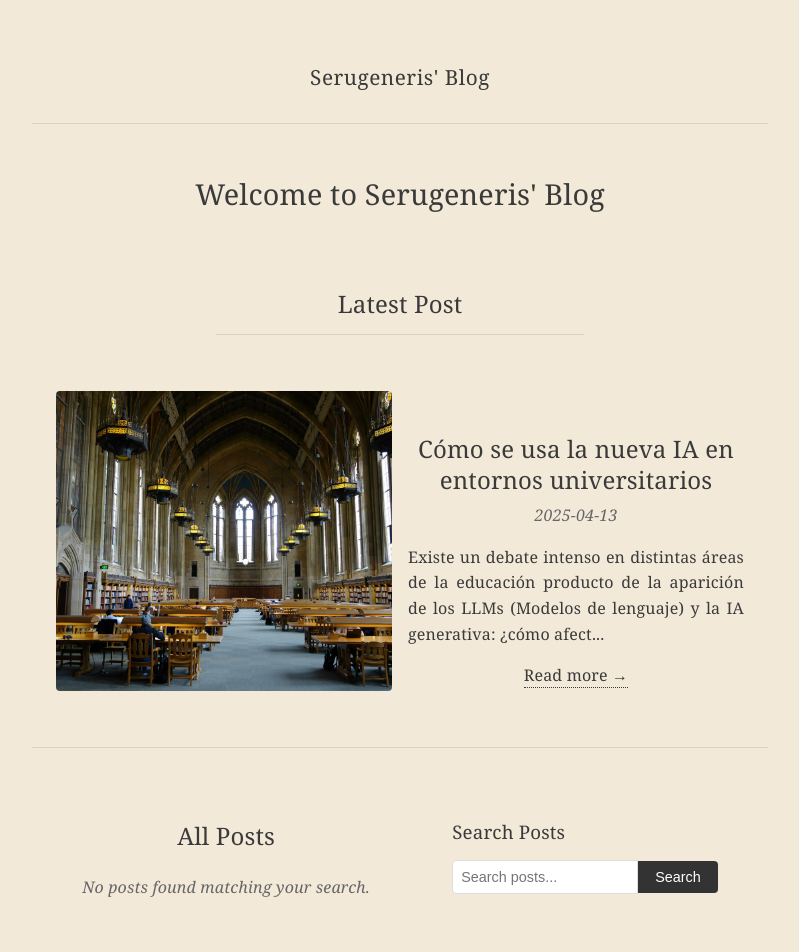
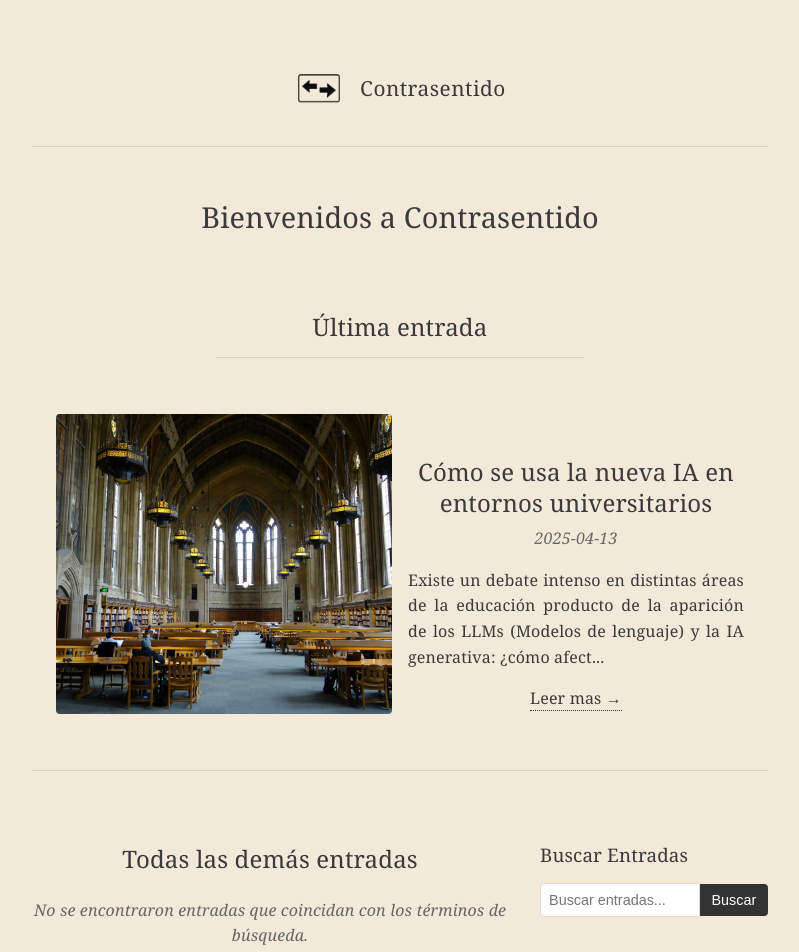
Before and after one commit to serugeneris/serugeneris.github.io, a Next.js app: page / in a window 1280 px wide. Shown: the top 952 px of the page, without its empty margins (240-1039 px from the left). Built offline with nearby package versions, Linux system fonts and the light colour scheme.

Commit message:
update texts

```diff
--- a/public/index.html
+++ b/public/index.html
@@ -3,7 +3,7 @@
   <head>
     <meta charset="utf-8">
     <meta name="viewport" content="width=device-width, initial-scale=1">
-    <title>Serugeneris' Blog</title>
+    <title>Contrasentido</title>
     <script type="text/javascript">
       // Single Page Apps for GitHub Pages
       // Handles routing based on the 404.html redirect pattern
--- a/src/components/layout.js
+++ b/src/components/layout.js
@@ -1,6 +1,7 @@
 // components/layout.js
 import Link from 'next/link';
 import Head from 'next/head';
+import Image from 'next/image';
 
 export default function Layout({ children, home }) {
   return (
@@ -10,13 +11,22 @@ export default function Layout({ children, home }) {
       </Head>
 
       <header className="kindle-header">
-        {home ? (
-          <h2 className="site-title">Serugeneris&apos; Blog</h2>
-        ) : (
-          <h2 className="site-title">
-            <Link href="/">Serugeneris&apos; Blog</Link>
-          </h2>
-        )}
+        <div className="header-content">
+          <Image
+            src="/images/contrasentido.png"
+            alt="Contrasentido Logo"
+            width={50}
+            height={50}
+            className="site-logo"
+          />
+          {home ? (
+            <h2 className="site-title">Contrasentido</h2>
+          ) : (
+            <h2 className="site-title">
+              <Link href="/">Contrasentido</Link>
+            </h2>
+          )}
+        </div>
       </header>
 
       <main className="kindle-content">{children}</main>
@@ -29,7 +39,7 @@ export default function Layout({ children, home }) {
 
       <footer className="kindle-footer">
         <div className="progress-indicator">
-          <div className="page-info">© {new Date().getFullYear()} Serugeneris&apos; Blog</div>
+          <div className="page-info">© {new Date().getFullYear()} Contrasentido</div>
         </div>
       </footer>
 
@@ -52,6 +62,16 @@ export default function Layout({ children, home }) {
           text-align: center;
           border-bottom: 1px solid var(--border-color);
           width: 100%;
+        }
+
+        .header-content {
+          display: flex;
+          align-items: center;
+          gap: 1rem;
+        }
+
+        .site-logo {
+          border-radius: 4px;
         }
 
         .site-title {
--- a/src/components/search.js
+++ b/src/components/search.js
@@ -16,10 +16,10 @@ export default function Search({ onSearch }) {
           type="text"
           value={query}
           onChange={(e) => setQuery(e.target.value)}
-          placeholder="Search posts..."
+          placeholder="Buscar entradas..."
           className="search-input"
         />
-        <button type="submit" className="search-button">Search</button>
+        <button type="submit" className="search-button">Buscar</button>
       </form>
 
       <style jsx>{`
--- a/src/pages/_document.tsx
+++ b/src/pages/_document.tsx
@@ -6,7 +6,7 @@ export default function Document() {
       <Head>
         <meta charSet="utf-8" />
         <meta name="viewport" content="width=device-width, initial-scale=1" />
-        <link rel="icon" href="/favicon.ico" />
+        <link rel="icon" href="/images/contrasentido.png" />
         {/* Explicitly set the MIME type for styles */}
         <meta httpEquiv="Content-Type" content="text/html; charset=utf-8" />
       </Head>
--- a/src/pages/index.jsx
+++ b/src/pages/index.jsx
@@ -40,16 +40,16 @@ export default function Home({ allPostsData }) {
   return (
     <Layout home>
       <Head>
-        <title>Serugeneris&apos; Blog</title>
+        <title>Contrasentido</title>
       </Head>
 
       <section className="intro">
-        <h1>Welcome to Serugeneris&apos; Blog</h1>
+        <h1>Bienvenidos a Contrasentido</h1>
       </section>
 
       {latestPost && (
         <section className="featured-post">
-          <h2 className="section-title featured-post-title-heading">Latest Post</h2>
+          <h2 className="section-title featured-post-title-heading">Última entrada</h2>
           <div className="featured-post-container">
             {latestPost.image && (
               <div className="featured-post-image">
@@ -74,7 +74,7 @@ export default function Home({ allPostsData }) {
               <div className="featured-post-date">{latestPost.date}</div>
               <p className="featured-post-excerpt">{latestPost.excerpt}</p>
               <Link href={`/posts/${latestPost.id}`} className="read-more">
-                Read more &rarr;
+                Leer mas &rarr;
               </Link>
             </div>
           </div>
@@ -84,7 +84,7 @@ export default function Home({ allPostsData }) {
       <section className="content-section">
         <div className="posts-search-container">
           <div className="posts-container">
-            <h2 className="section-title">{isSearching ? 'Search Results' : 'All Posts'}</h2>
+            <h2 className="section-title">{isSearching ? 'Resultados de búsqueda' : 'Todas las demás entradas'}</h2>
             {otherPosts.length > 0 ? (
               <ul className="posts-list">
                 {otherPosts.map(({ id, date, title, excerpt }) => (
@@ -98,13 +98,13 @@ export default function Home({ allPostsData }) {
                 ))}
               </ul>
             ) : (
-              <p className="no-posts">No posts found matching your search.</p>
+              <p className="no-posts">No se encontraron entradas que coincidan con los términos de búsqueda.</p>
             )}
           </div>
 
           <div className="search-sidebar">
             <div className="sticky-search">
-              <h3>Search Posts</h3>
+              <h3>Buscar Entradas</h3>
               <Search onSearch={handleSearch} />
             </div>
           </div>
```
